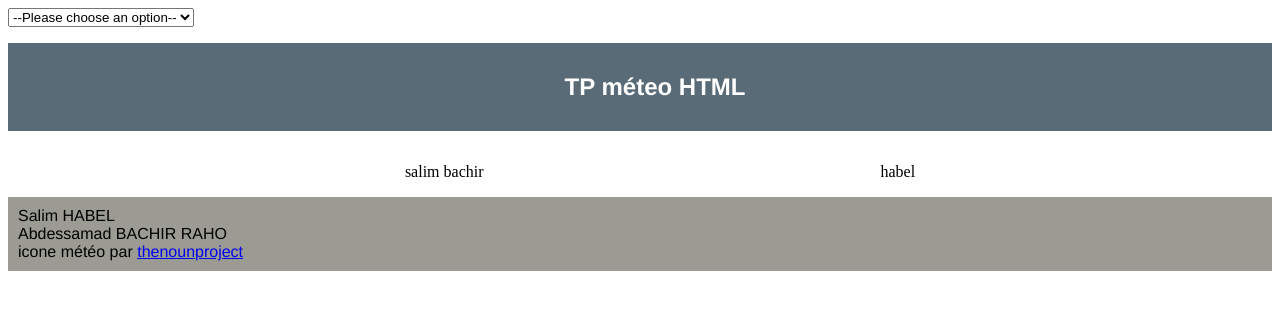
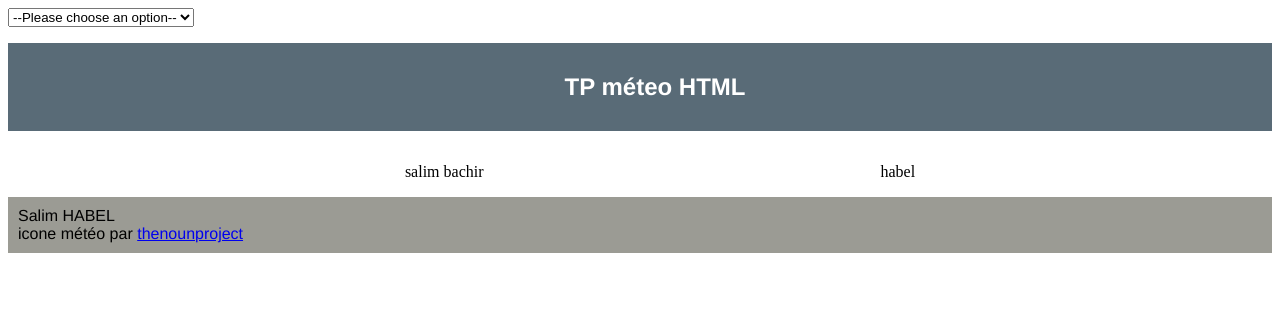
Before and after one commit to salimsh360/meteo, a plain HTML site: page index.html in a window 1280 px wide. Drawn offline with Linux system fonts and the light colour scheme.

Commit message:
Update index.html

```diff
--- a/index.html
+++ b/index.html
@@ -63,7 +63,7 @@
 		<footer>
 			Salim HABEL<br>
 
-			Abdessamad BACHIR RAHO<br>
+
 			icone météo par
 			<a href="https://thenounproject.com/search/collection/?q=weather">thenounproject</a>
 		</footer>
```
